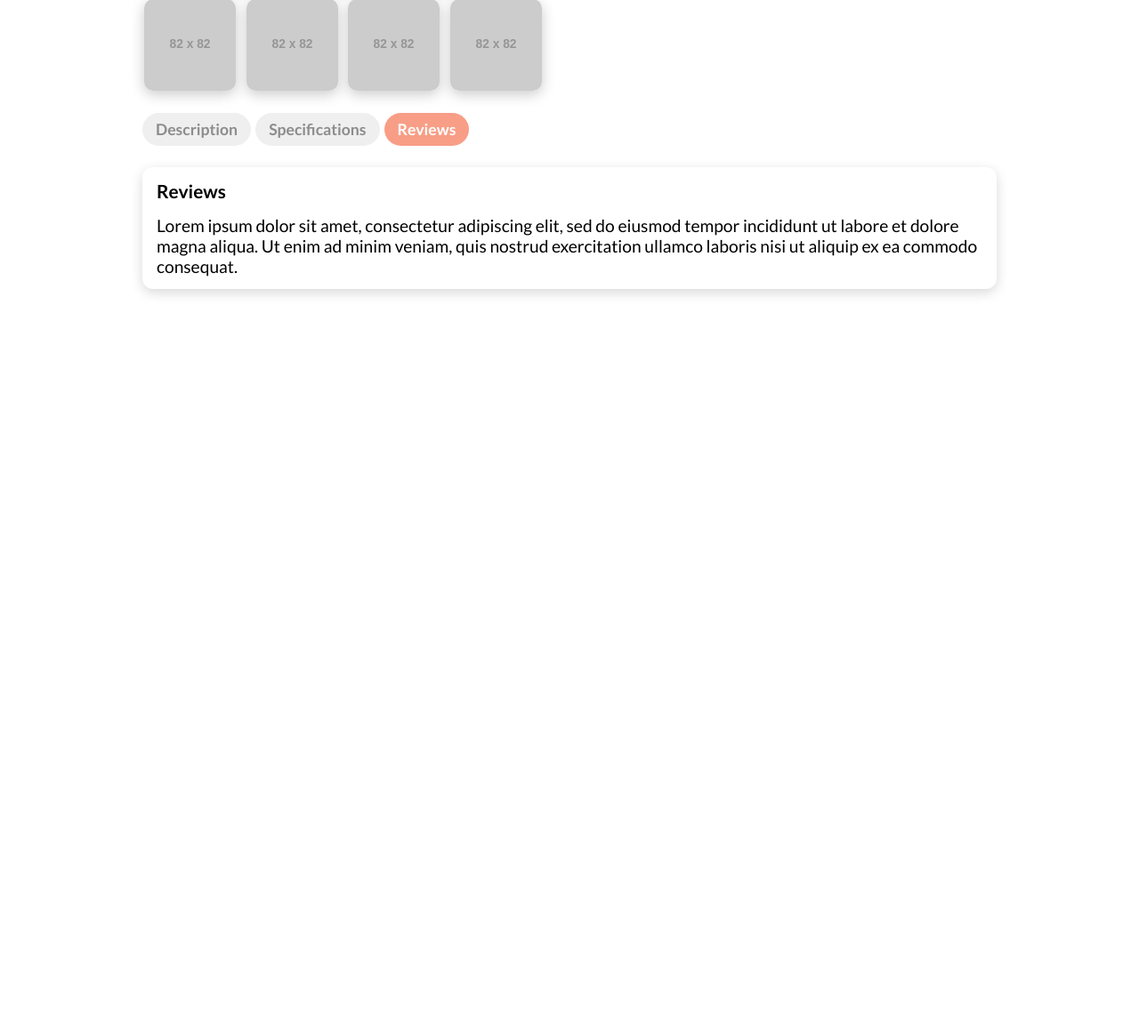
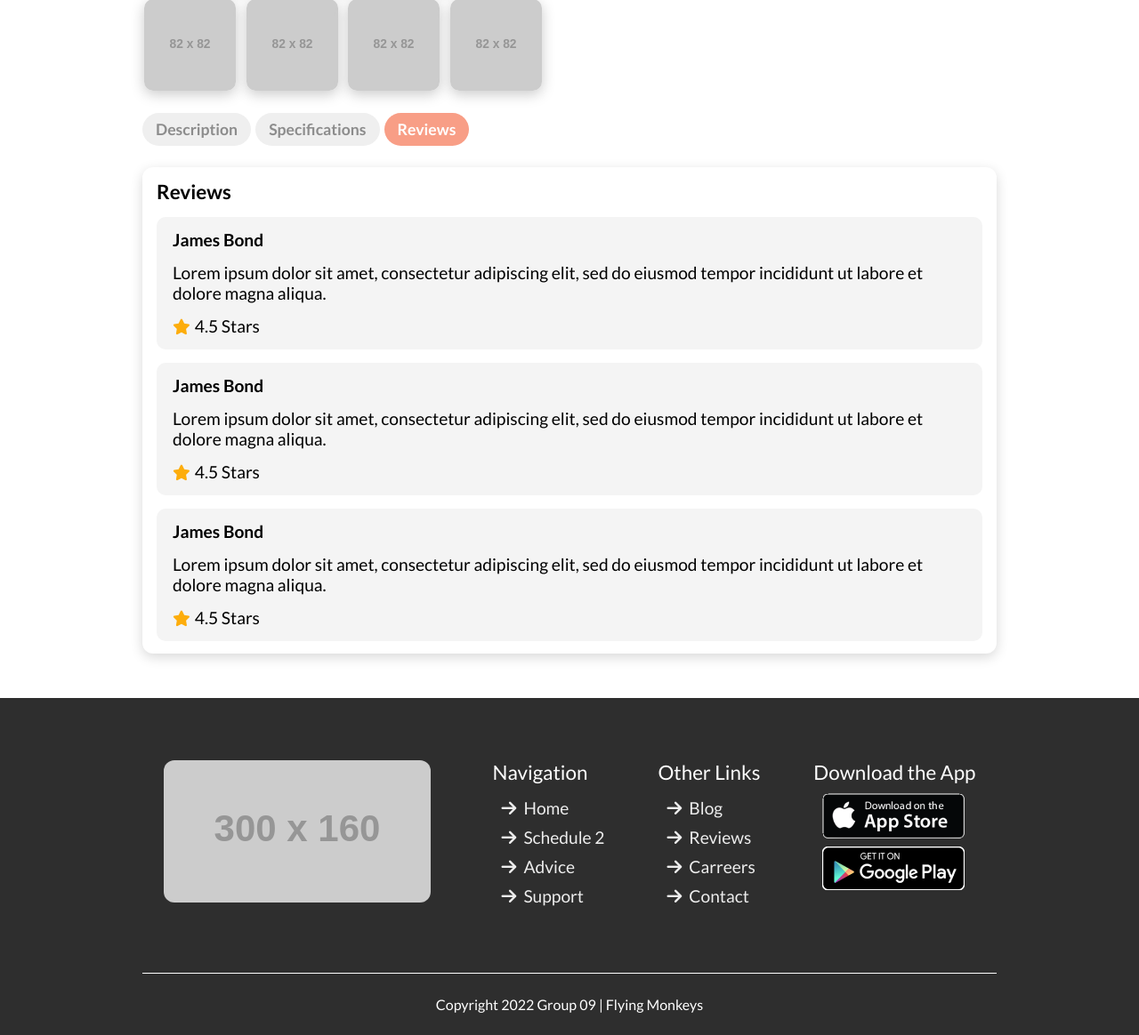
Before and after one commit to pawan-live/pet-care-system-iwt, a PHP site: page /html/item.html in a window 1280 px wide, after a click on "Reviews". Shown: the part 684-1848 px from the top of the page at 89% size. Before the commit the page ends 1016 px from the top, so only its background shows below. Run offline with PHP 8.4, Linux system fonts and the light colour scheme; grey boxes labelled with a size stand in for pictures from a placeholder-image service; some libraries are stand-ins or nearby versions.

Commit message:
added review section

```diff
--- a/html/item.html
+++ b/html/item.html
@@ -201,6 +201,8 @@
             </button>
             <!-- tab content -->
           </div>
+
+          <!-- item description -->
           <div id="tab-content-desc" class="tab-content">
             <h3 id="item-desc-title">Club 4 Paws Dog Food</h3>
             <p id="item-desc">
@@ -210,6 +212,9 @@
               nisi ut aliquip ex ea commodo consequat.
             </p>
           </div>
+
+          <!-- item specifications -->
+
           <div id="tab-content-specs" class="tab-content">
             <h3>Specifications</h3>
             <p id="item-specs">
@@ -221,16 +226,114 @@
           </div>
           <div id="tab-content-reviews" class="tab-content">
             <h3>Reviews</h3>
-            <p id="item-reviews">
-              Lorem ipsum dolor sit amet, consectetur adipiscing elit, sed do
-              eiusmod tempor incididunt ut labore et dolore magna aliqua. Ut
-              enim ad minim veniam, quis nostrud exercitation ullamco laboris
-              nisi ut aliquip ex ea commodo consequat.
+            <p id="item-reviews-error" class="error-text">
+              No reviews yet. <a href="#">Write a review.</a>
             </p>
+            <!-- generate this part with php based on the no. of reviews -->
+            <!-- 1 review -->
+            <div class="review-container">
+              <p class="review-name">James Bond</p>
+              <p class="review-text">
+                Lorem ipsum dolor sit amet, consectetur adipiscing elit, sed do
+                eiusmod tempor incididunt ut labore et dolore magna aliqua.
+              </p>
+              <div class="star-count">
+                <i class="fa-solid fa-star"></i>
+                <p><span>4.5</span> Stars</p>
+              </div>
+            </div>
+            <div class="review-container">
+              <p class="review-name">James Bond</p>
+              <p class="review-text">
+                Lorem ipsum dolor sit amet, consectetur adipiscing elit, sed do
+                eiusmod tempor incididunt ut labore et dolore magna aliqua.
+              </p>
+              <div class="star-count">
+                <i class="fa-solid fa-star"></i>
+                <p><span>4.5</span> Stars</p>
+              </div>
+            </div>
+            <div class="review-container">
+              <p class="review-name">James Bond</p>
+              <p class="review-text">
+                Lorem ipsum dolor sit amet, consectetur adipiscing elit, sed do
+                eiusmod tempor incididunt ut labore et dolore magna aliqua.
+              </p>
+              <div class="star-count">
+                <i class="fa-solid fa-star"></i>
+                <p><span>4.5</span> Stars</p>
+              </div>
+            </div>
           </div>
         </div>
       </div>
     </main>
+
+    <!-- footer -->
+    <footer>
+      <div class="footer-container">
+        <div id="footer-sec-1" class="footer-img-container">
+          <a href="#"> <img src="http://placehold.jp/300x160.png" alt="" /> </a>
+        </div>
+        <div id="footer-sec-2" class="footer-links-container flex column">
+          <p class="h2-small footer-title">Navigation</p>
+          <div class="link-container">
+            <i class="footer-nav-icon fa-solid fa-arrow-right"></i>
+            <a class="footer-link" href="#">Home</a>
+          </div>
+          <div class="link-container">
+            <i class="footer-nav-icon fa-solid fa-arrow-right"></i>
+            <a class="footer-link" href="#">Schedule 2</a>
+          </div>
+          <div class="link-container">
+            <i class="footer-nav-icon fa-solid fa-arrow-right"></i>
+            <a class="footer-link" href="#">Advice</a>
+          </div>
+          <div class="link-container">
+            <i class="footer-nav-icon fa-solid fa-arrow-right"></i>
+            <a class="footer-link" href="#">Support</a>
+          </div>
+        </div>
+        <div id="footer-sec-3" class="footer-links-container flex column">
+          <p class="h2-small footer-title">Other Links</p>
+
+          <div class="link-container">
+            <i class="footer-nav-icon fa-solid fa-arrow-right"></i>
+            <a class="footer-link" href="#">Blog</a>
+          </div>
+          <div class="link-container">
+            <i class="footer-nav-icon fa-solid fa-arrow-right"></i>
+            <a class="footer-link" href="#">Reviews</a>
+          </div>
+          <div class="link-container">
+            <i class="footer-nav-icon fa-solid fa-arrow-right"></i>
+            <a class="footer-link" href="#">Carreers</a>
+          </div>
+          <div class="link-container">
+            <i class="footer-nav-icon fa-solid fa-arrow-right"></i>
+            <a class="footer-link" href="#">Contact</a>
+          </div>
+        </div>
+        <div id="footer-sec-4" class="footer-app-container flex column">
+          <p class="h2-small footer-title">Download the App</p>
+          <a href="#">
+            <img
+              class="footer-app-img"
+              src="../images/footer/app-store-download.png"
+              alt=""
+            />
+          </a>
+          <a href="#">
+            <img
+              class="footer-app-img"
+              src="../images/footer/play-store-download.png"
+              alt=""
+            />
+          </a>
+        </div>
+      </div>
+      <div class="footer-text">Copyright 2022 Group 09 | Flying Monkeys</div>
+    </footer>
     <script src="../js/item.js"></script>
   </body>
 </html>
--- a/js/item.js
+++ b/js/item.js
@@ -1,3 +1,5 @@
+// tabbed view
+// tabName = the id of the tab button referring to
 function openTab(evt, tabName) {
   var i, tabContent, tabButtons;
 
@@ -14,5 +16,3 @@ function openTab(evt, tabName) {
   document.getElementById(tabName).style.display = "flex";
   evt.currentTarget.className += " active";
 }
-
-// openTab();
--- a/styles/item.css
+++ b/styles/item.css
@@ -7,6 +7,10 @@
 
 p {
   font-size: 1.1em;
+}
+
+.error-text {
+  color: rgb(255, 76, 76);
 }
 
 .bold {
@@ -412,19 +416,61 @@ label {
 }
 
 .tab-content h3 {
-  font-size: 1.3em;
+  font-size: 1.4em;
 }
 
 .tab-content p {
-  margin-top: 15px;
+  margin-top: 14px;
   font-size: 1.2em;
 }
 
 /* tab content display */
+/* default tab */
 #tab-content-desc {
   display: flex;
 }
+
 #tab-content-specs,
 #tab-content-reviews {
   display: none;
 }
+
+/* reviews section */
+#item-reviews-error {
+  display: none;
+}
+
+.review-container {
+  display: flex;
+  flex-direction: column;
+  margin-top: 15px;
+  border-radius: 10px;
+  background-color: rgb(244, 244, 244);
+  padding: 0 18px 15px 18px;
+}
+
+.review-name {
+  font-weight: 700;
+}
+
+.star-count {
+  display: flex;
+  flex-direction: row;
+  align-items: baseline;
+}
+
+.star-count i {
+  color: #fdad0c;
+  font-size: 1.1em;
+  transition: 0.5s ease-in-out;
+}
+
+.star-count i:hover {
+  font-size: 1.2em;
+  transform: rotate(45deg);
+  transition: 0.5s ease-in-out;
+}
+
+.star-count p {
+  margin-left: 5px;
+}
```
Also changed, not shown: html/login.html (+23 -2 lines), html/navbar.html (added, +20 -0 lines), styles/style.css (+77 -0 lines).
